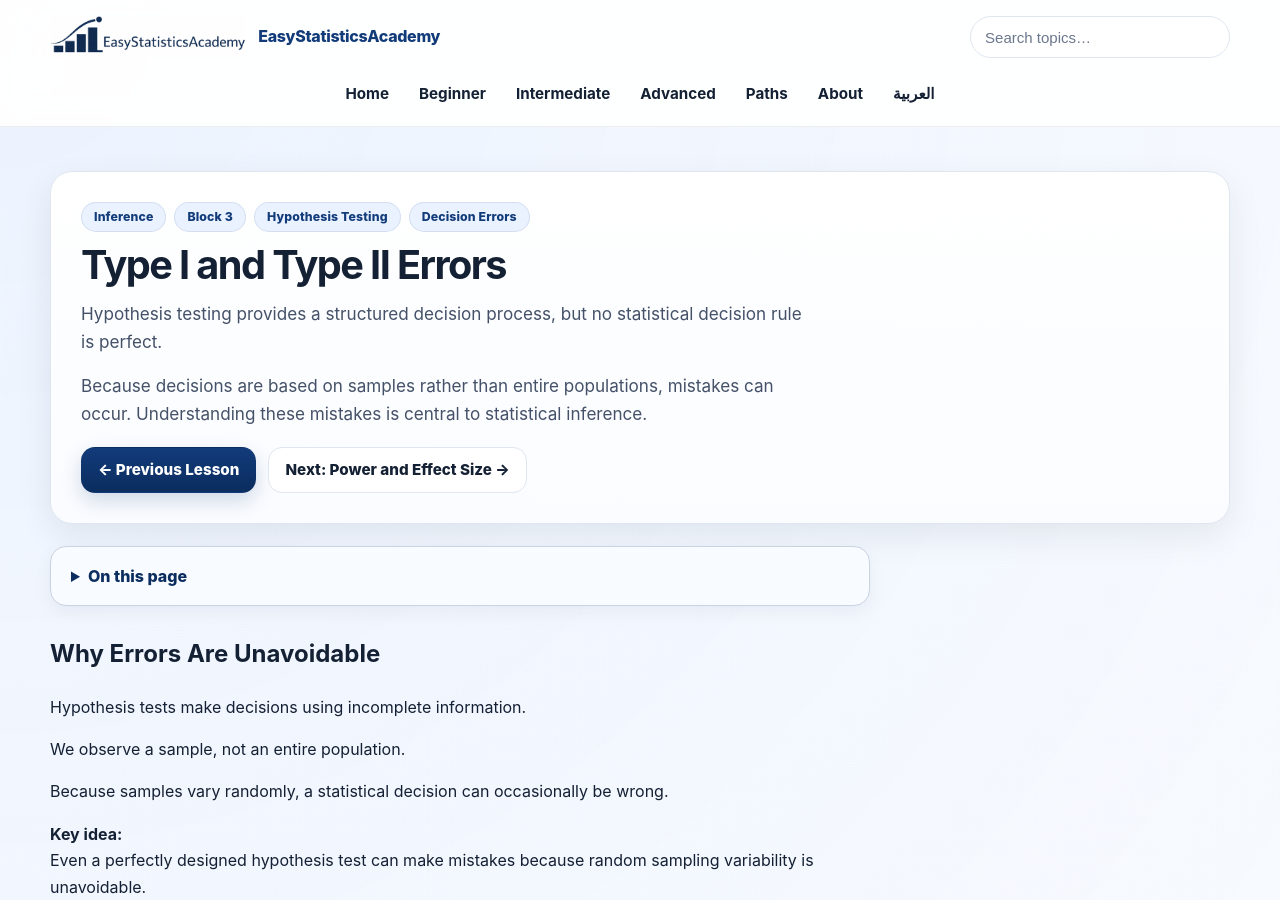
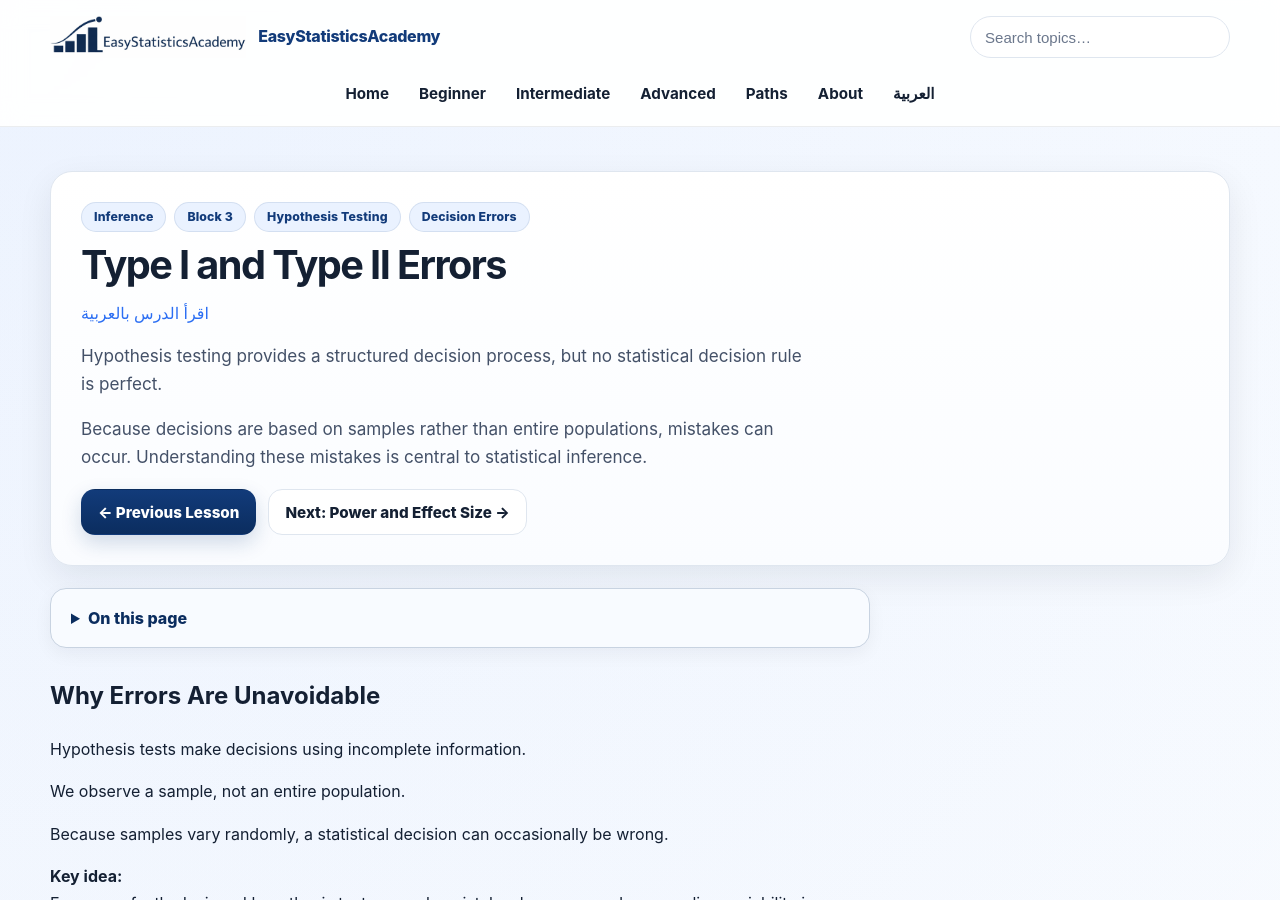
Before and after one commit to ammar-homaida-statistics/easystatisticsacademy, a Jekyll site: the page built from inference/hypothesis-testing/type1-type2-errors/index.md, in a window 1280 px wide and 900 px high. Built offline with Jekyll 4.4.1, drawn with Linux system fonts in a browser that asks for light colours.

Commit message:
Connect Arabic Type I/II lesson language navigation and reciprocal metadata

```diff
--- a/inference/hypothesis-testing/type1-type2-errors/index.md
+++ b/inference/hypothesis-testing/type1-type2-errors/index.md
@@ -71,6 +72,7 @@ math: true
     </div>
 
     <h1>Type I and Type II Errors</h1>
+    <p><a href="/ar/inference/hypothesis-testing/type1-type2-errors/" lang="ar" dir="rtl">اقرأ الدرس بالعربية</a></p>
 
     <p class="lead">
       Hypothesis testing provides a structured decision process, but no statistical decision rule is perfect.
```
Also changed, not shown: other parts of inference/hypothesis-testing/type1-type2-errors/index.md (+1 -0 lines).
